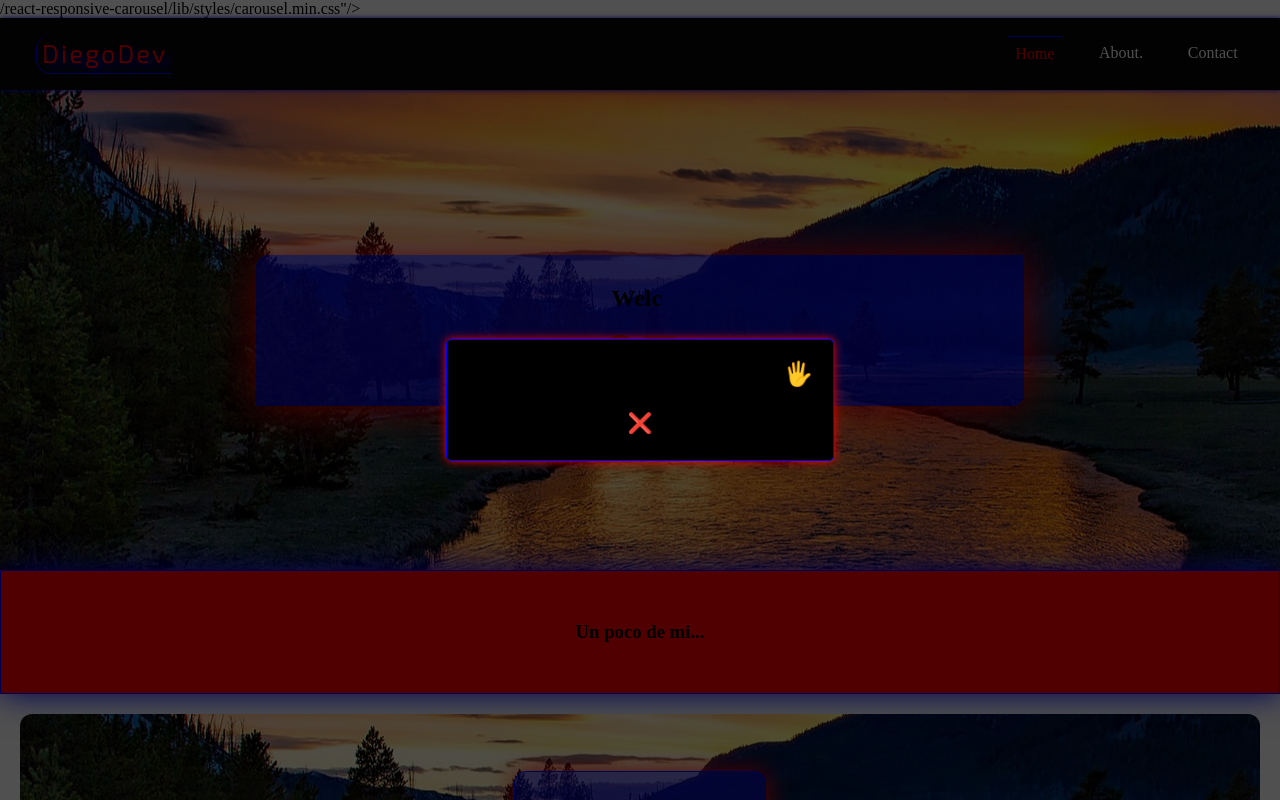
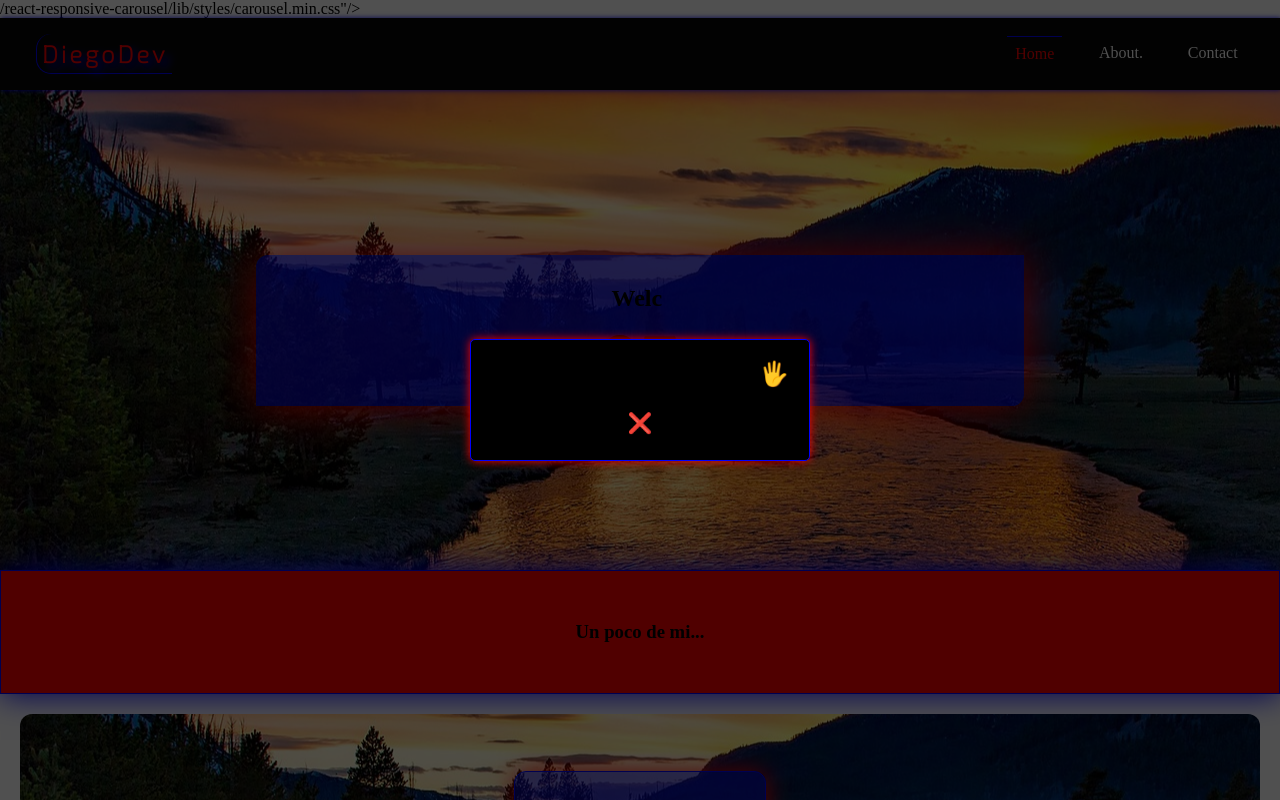
Before and after one commit to diego-monfort-landolt/Landoltdiego, a React (Vite) app: page / in a window 1280 px wide. Shown: the top 800 px of the page. Built offline with nearby package versions, Linux system fonts and the light colour scheme.

Commit message:
added text on the popup

```diff
--- a/src/component/PopUp.jsx
+++ b/src/component/PopUp.jsx
@@ -16,7 +16,7 @@ const Popup = () => {
       {showPopup && (
         <div className="popup">
           <div className="popup-content">
-            <h2>Bienvenido a mi sitio Portfolio 🖐️</h2>
+            <h2>Bienvenido a mi Portfolio 🖐️</h2>
             <p>Creado con React</p>
             <button className="close" onClick={() => {setShowPopup(false)}}>❌</button>
           </div>
```
